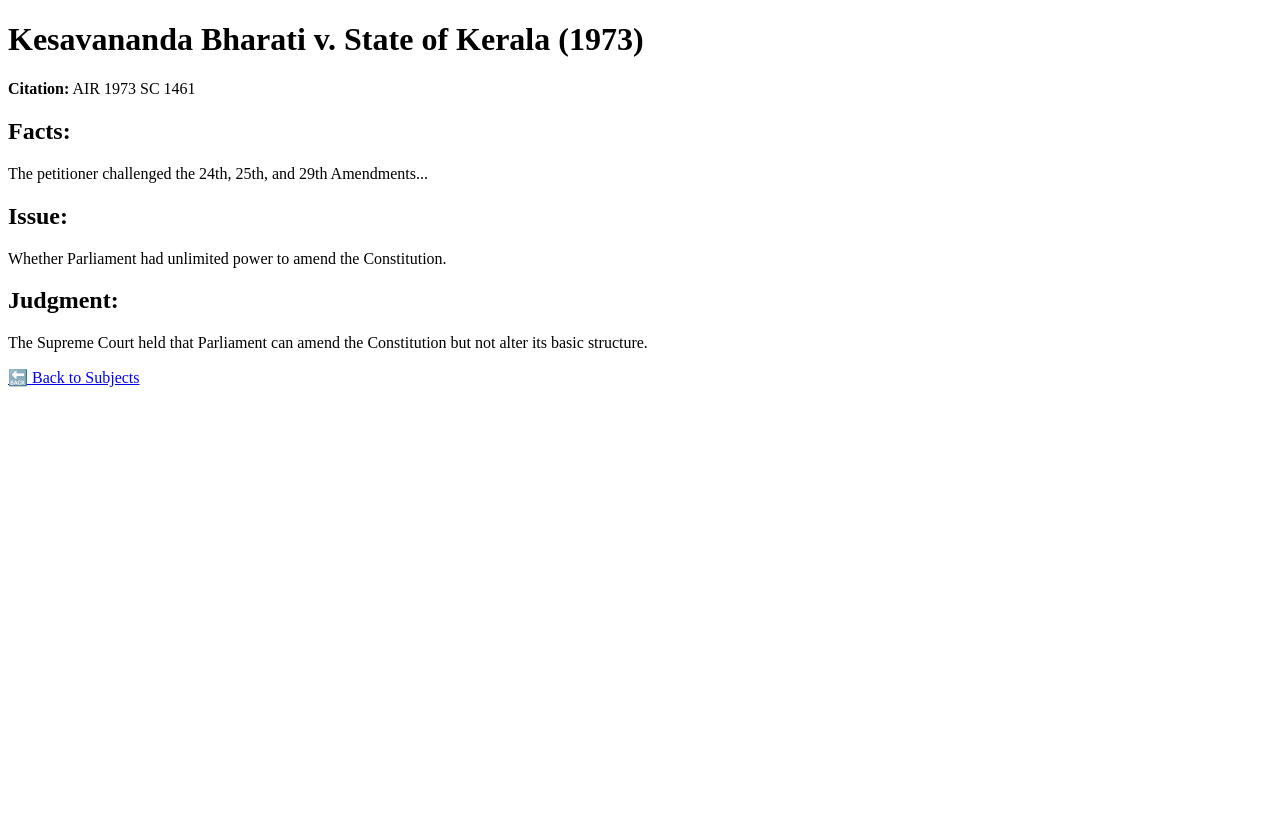
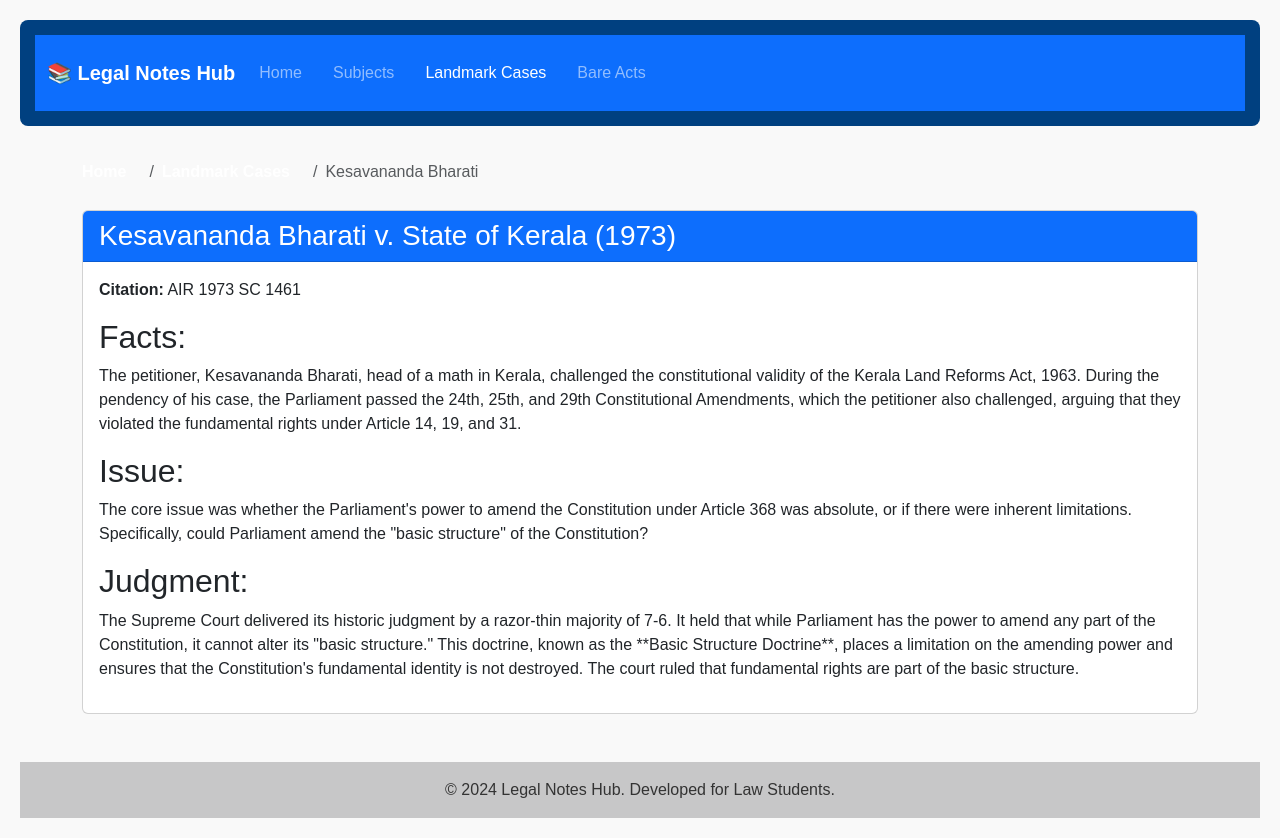
Before and after one commit to Ardra-ux/lawnotes.github.io, a plain HTML site: page caselaws/Kesavananda_Bharati_v_State_of_Kerala.html in a window 1280 px wide. Before the commit the page ends 800 px from the top, so only its background shows below. Drawn offline with nearby package versions, Linux system fonts and the light colour scheme.

Commit message:
Update Kesavananda_Bharati_v_State_of_Kerala.html

```diff
--- a/caselaws/Kesavananda_Bharati_v_State_of_Kerala.html
+++ b/caselaws/Kesavananda_Bharati_v_State_of_Kerala.html
@@ -1,23 +1,82 @@
 <!DOCTYPE html>
 <html lang="en">
 <head>
-  <meta charset="UTF-8">
-  <title>Kesavananda Bharati v. State of Kerala (1973)</title>
-  <link rel="stylesheet" href="../styles.css">
+    <!-- Required meta tags -->
+    <meta charset="UTF-8">
+    <meta name="viewport" content="width=device-width, initial-scale=1.0">
+    <meta name="description" content="Case summary of Kesavananda Bharati v. State of Kerala (1973), which established the Basic Structure doctrine.">
+
+    <title>Kesavananda Bharati v. State of Kerala (1973) | Legal Notes Hub</title>
+
+    <!-- Bootstrap CSS -->
+    <link href="https://cdn.jsdelivr.net/npm/bootstrap@5.3.2/dist/css/bootstrap.min.css" rel="stylesheet">
+
+    <!-- Your Custom CSS -->
+    <link rel="stylesheet" href="../css/style.css">
 </head>
 <body>
-  <h1>Kesavananda Bharati v. State of Kerala (1973)</h1>
-  <p><strong>Citation:</strong> AIR 1973 SC 1461</p>
 
-  <h2>Facts:</h2>
-  <p>The petitioner challenged the 24th, 25th, and 29th Amendments...</p>
+    <!-- SEMANTIC HEADER -->
+    <header>
+        <nav class="navbar navbar-expand-lg navbar-dark bg-primary">
+            <div class="container-fluid">
+                <a class="navbar-brand" href="../index.html">📚 Legal Notes Hub</a>
+                <button class="navbar-toggler" type="button" data-bs-toggle="collapse" data-bs-target="#navbarNav" aria-controls="navbarNav" aria-expanded="false" aria-label="Toggle navigation">
+                    <span class="navbar-toggler-icon"></span>
+                </button>
+                <div class="collapse navbar-collapse" id="navbarNav">
+                    <ul class="navbar-nav me-auto">
+                        <li class="nav-item"><a class="nav-link" href="../index.html">Home</a></li>
+                        <li class="nav-item"><a class="nav-link" href="../subjects.html">Subjects</a></li>
+                        <!-- 'active' class highlights the current page's section -->
+                        <li class="nav-item"><a class="nav-link active" href="../cases.html">Landmark Cases</a></li>
+                        <li class="nav-item"><a class="nav-link" href="../bareacts.html">Bare Acts</a></li>
+                    </ul>
+                </div>
+            </div>
+        </nav>
+    </header>
 
-  <h2>Issue:</h2>
-  <p>Whether Parliament had unlimited power to amend the Constitution.</p>
+    <!-- SEMANTIC MAIN CONTENT -->
+    <main>
+        <div class="container mt-4">
+            <!-- Breadcrumb for better navigation -->
+            <nav aria-label="breadcrumb">
+                <ol class="breadcrumb">
+                    <li class="breadcrumb-item"><a href="../index.html">Home</a></li>
+                    <li class="breadcrumb-item"><a href="../cases.html">Landmark Cases</a></li>
+                    <li class="breadcrumb-item active" aria-current="page">Kesavananda Bharati</li>
+                </ol>
+            </nav>
 
-  <h2>Judgment:</h2>
-  <p>The Supreme Court held that Parliament can amend the Constitution but not alter its basic structure.</p>
+            <div class="card">
+                <div class="card-header bg-primary text-white">
+                    <h1 class="h3 mb-0">Kesavananda Bharati v. State of Kerala (1973)</h1>
+                </div>
+                <div class="card-body">
+                    <p class="card-text"><strong>Citation:</strong> AIR 1973 SC 1461</p>
 
-  <p><a href="../subjects.html">🔙 Back to Subjects</a></p>
+                    <h2>Facts:</h2>
+                    <p>The petitioner, Kesavananda Bharati, head of a math in Kerala, challenged the constitutional validity of the Kerala Land Reforms Act, 1963. During the pendency of his case, the Parliament passed the 24th, 25th, and 29th Constitutional Amendments, which the petitioner also challenged, arguing that they violated the fundamental rights under Article 14, 19, and 31.</p>
+
+                    <h2>Issue:</h2>
+                    <p>The core issue was whether the Parliament's power to amend the Constitution under Article 368 was absolute, or if there were inherent limitations. Specifically, could Parliament amend the "basic structure" of the Constitution?</p>
+
+                    <h2>Judgment:</h2>
+                    <p>The Supreme Court delivered its historic judgment by a razor-thin majority of 7-6. It held that while Parliament has the power to amend any part of the Constitution, it cannot alter its "basic structure." This doctrine, known as the **Basic Structure Doctrine**, places a limitation on the amending power and ensures that the Constitution's fundamental identity is not destroyed. The court ruled that fundamental rights are part of the basic structure.</p>
+                </div>
+            </div>
+        </div>
+    </main>
+
+    <!-- SEMANTIC FOOTER -->
+    <footer class="bg-light text-center text-lg-start mt-5">
+        <div class="text-center p-3" style="background-color: rgba(0, 0, 0, 0.2);">
+            © 2024 Legal Notes Hub. Developed for Law Students.
+        </div>
+    </footer>
+
+    <!-- Bootstrap JS Bundle -->
+    <script src="https://cdn.jsdelivr.net/npm/bootstrap@5.3.2/dist/js/bootstrap.bundle.min.js"></script>
 </body>
 </html>
```
